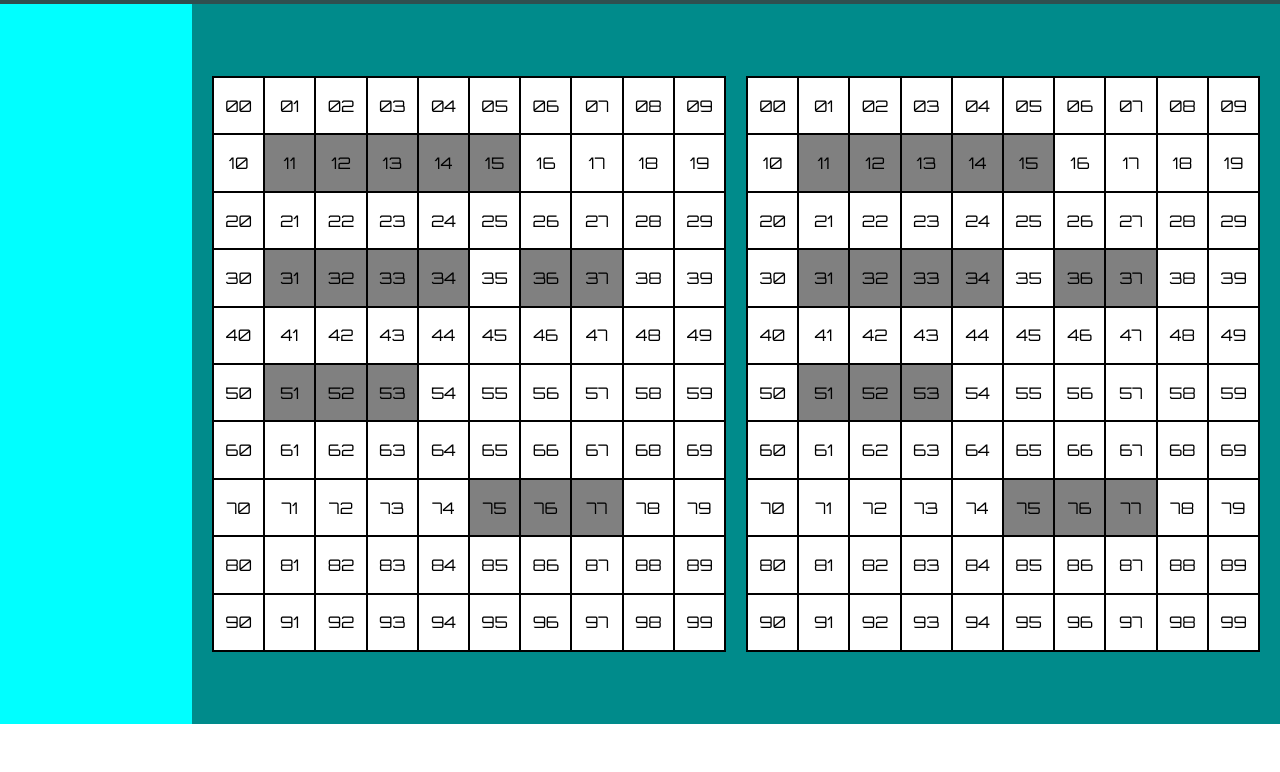
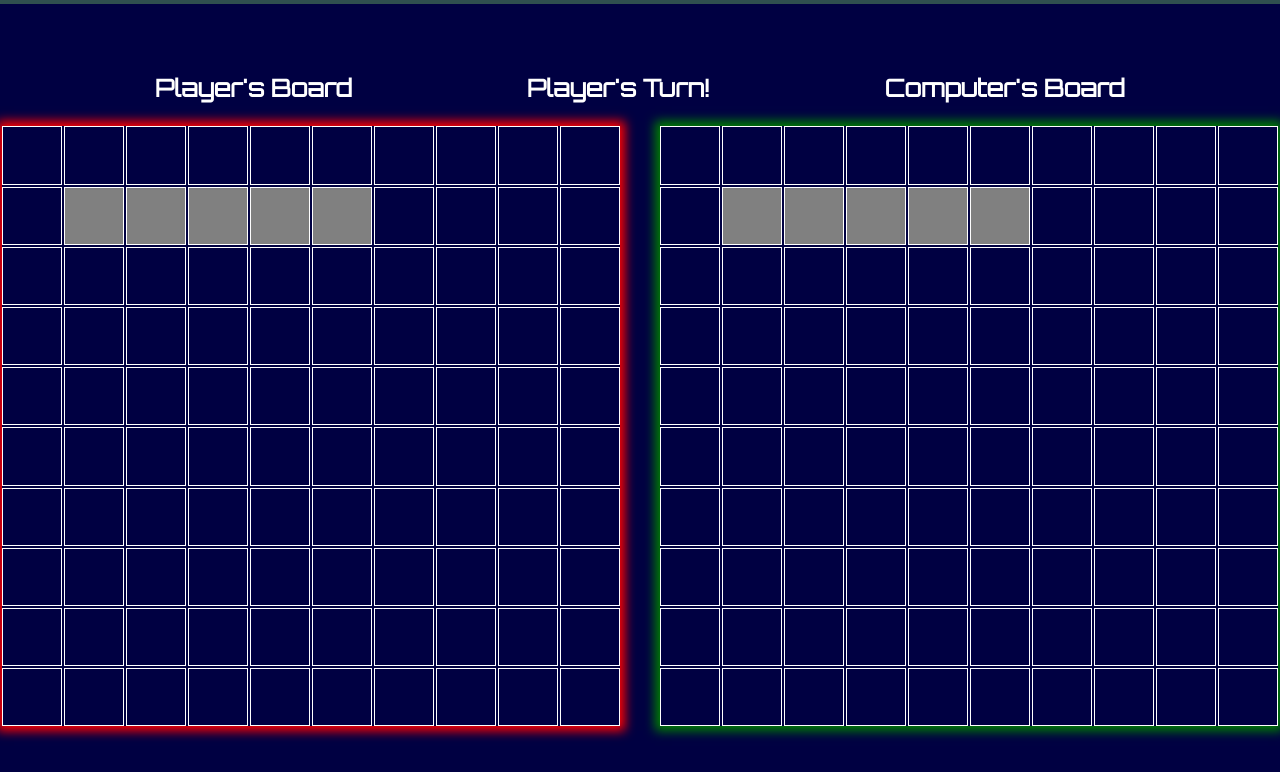
Before and after one commit to Shankk/battle-ship, a website with bundled scripts: page dist/index.html in a window 1280 px wide. Shown: the part 76-848 px from the top of the page. Before the commit the page ends 800 px from the top, so only its background shows below. Built offline with nearby package versions, Linux system fonts and the light colour scheme.

Commit message:
New visuals to understand misses, hits and game status.

```diff
--- a/src/gameboard.js
+++ b/src/gameboard.js
@@ -1,25 +1,32 @@
 import Player from "./player";
 import Ship from "./ship";
+import missIMG from "./images/Circle_White.png"
+import hitIMG from "./images/Circle_Red.png"
 
 export default class Gameboard {
-    constructor(size, owner, player, opponent) {
+    constructor(size, owner, player, opponent, gameStatus) {
         this.size = size
         this.owner = owner
         this.player = player
         this.opponent = opponent
-        this.attackHandler = (event) => this.receiveAttack(event, player, opponent)
+        this.gameStatus = gameStatus
+        this.attackHandler = (event) => this.receiveAttack(event)
         this.carrier = new Ship("Carrier",5, 1 , 1)
         this.battleship = new Ship("Battle ship",4, 3, 1)
         this.cruiser = new Ship("Cruiser", 3, 5, 1)
         this.submarine = new Ship("Submarine",3, 7, 5)
         this.destroyer = new Ship("Destroyer",2, 3, 6)
-        this.ships = [this.carrier,this.battleship,this.cruiser,this.submarine,this.destroyer]
-        //this.gameboardObjects = []
+        this.ships = [this.carrier]//,[this.battleship,this.cruiser,this.submarine,this.destroyer]
         this.gameboard = this.generateGameboard(this.size)
+        this.opponentGameBoard = document.createElement('grid');
     }
 
     getBoard() {
         return this.gameboard
+    }
+
+    assignEnemyGameBoard(gameboard) {
+        this.opponentGameBoard = gameboard
     }
 
     generateGameboard(size) {
@@ -34,16 +41,13 @@ export default class Gameboard {
                 let row = document.createElement('div');
                 row.className = 'row';
                 row.id = (k) + '' + (i)+ this.owner;
-                //this.gameboardObjects.push(row.id)
                 row.addEventListener('click', this.attackHandler)
-                row.textContent = (k) + '' + (i);
+                //row.textContent = (k) + '' + (i);
                 column.appendChild(row);
             }
             gameboard.appendChild(column);
         }
-        //console.log(this.gameboardObjects)
         return gameboard
-        //parent.appendChild(gameboard);
     }
 
     //Fix taking attacks and respond to misses.
@@ -52,22 +56,21 @@ export default class Gameboard {
     //since we are assigning the 'ships' to the coords. we also add an event listerner to respond
     //as if we are receivng the attack, otherwise we miss.
 
-    assignShipLocations() {
+
+
+    toggleShipLocations() {
         for(let ship in this.ships) {
             for(let object in this.ships[ship].getObjects()) {
                 let id = this.ships[ship].getObjects()[object] + this.owner
                 if(document.getElementById(id) != null) {
                     let element = document.getElementById(id)
                     element.style.backgroundColor = "grey"
-                    //element.removeEventListener('click', this.attackHandler)
-                    /* element.addEventListener('click', () => {
-                        this.ships[ship].takeHit()
-                        this.ships[ship].isShipSunk()
-                        element.style.backgroundColor = "red"
-                    }, {once: true}) */
-                }
-                else {
-                    console.log("error!, No Ship Object located there")
+                  /*   if(this.player.getTurnStatus() == false) {
+                        element.style.backgroundColor = "rgb(0,0,0,0.0)"
+                    }
+                    else {
+                        element.style.backgroundColor = "green"
+                    } */
                 }
             }
         }
@@ -77,39 +80,66 @@ export default class Gameboard {
         for(let ship in this.ships) {
             for(let object in this.ships[ship].getObjects()) {
                 let id = this.ships[ship].getObjects()[object]
-                //console.log(id)
                 if(position == id) {
-                    let element = document.getElementById(id + this.owner)
-                    element.style.backgroundColor = "red"
-                    console.log("There Is A Ship There!: " + id)
+                    this.ships[ship].takeHit()
+                    this.ships[ship].isShipSunk()
                     return true
-                }
-                else {
-                    console.log("error!, No Ship Object located there")
                 }
             }
         }
     }
 
-    receiveAttack(event, player, opponent) {
+    receiveAttack(event) {
         let element = document.getElementById(event.target.id)
         if(element != null) {
             let position = event.target.id.slice(0,2)
-            if(player.getTurnStatus()) return console.log("Cant Attack Your Board")
+            if(this.opponent.getTurnStatus() === false) return console.log("Cant Attack Your Board")
             else {
                 if(this.getShipLocation(position)) {
+                    const newHit = document.createElement('img')
+                    newHit.src = hitIMG
+                    newHit.width = newHit.height = 24
+                    element.appendChild(newHit)
+                    element.classList.add("hit")
                     console.log("You Hit a Enemy Ship!")
                 }
                 else {
-                    element.style.backgroundColor = "blue"
+                    const newMiss = document.createElement('img')
+                    newMiss.src = missIMG
+                    newMiss.width = newMiss.height = 24
+                    element.appendChild(newMiss)
+                    element.classList.add("hit")
                     console.log("Missed, No Ship Here")
                 }
-                player.toggleTurn()
-                opponent.toggleTurn()
+                this.forceThisBoardTurn()
+                this.isFleetDestroyed()
                 element.removeEventListener('click', this.attackHandler)
             }
         }
     }
 
+    isFleetDestroyed() {
+        let count = 0
+        for(let ship in this.ships) {
+            if(this.ships[ship].isShipSunk()){
+                count++
+            }
+        }
+        if(count >= this.ships.length) {
+            console.log(this.player.getName() + " has lost all of their fleet!")
+            this.player.disableAttacks()
+            this.opponent.disableAttacks()
+            this.gameStatus.textContent = this.opponent.getName() + " is the Winner!"
+        }
+    }
 
+    forceThisBoardTurn() {
+        this.player.toggleTurn() // Enables the Receivers Turn to Attack their opponent
+        this.opponent.disableAttacks() //Disables the Attackers Turn since they attacked
+        this.gameStatus.textContent = this.player.getName() + "'s Turn!"
+        this.gameboard.style.boxShadow = "0px 0px 10px 5px red";
+        this.opponentGameBoard.getBoard().style.boxShadow = "0px 0px 10px 5px green";
+        //this.toggleShipLocations()
+        //this.opponentGameBoard.toggleShipLocations()
+    }
 }
--- a/src/index.js
+++ b/src/index.js
@@ -2,17 +2,21 @@ import './styles.css'
 import Gameboard from "./gameboard";
 import Player from './player';
 
-const gameContent = document.getElementById('content')
+const gameContent = document.getElementById('gameBoards')
+const gameStatus = document.getElementById('gameStatus')
 const boardSize = 10
 
-const playerOne = new Player("Brian")
-const playerTwo = new Player("Marlon")
-const pOneGameboard = new Gameboard(boardSize, "p1", playerOne, playerTwo)
-const pTwoGameboard = new Gameboard(boardSize, "p2", playerTwo, playerOne)
+const playerOne = new Player("Player")
+const playerTwo = new Player("Computer")
+const pOneGameboard = new Gameboard(boardSize, "p1", playerOne, playerTwo,gameStatus)
+const pTwoGameboard = new Gameboard(boardSize, "p2", playerTwo, playerOne,gameStatus)
 
 gameContent.appendChild(pOneGameboard.getBoard())
-pOneGameboard.assignShipLocations()
+pOneGameboard.toggleShipLocations()
 gameContent.appendChild(pTwoGameboard.getBoard())
-pTwoGameboard.assignShipLocations()
+pTwoGameboard.toggleShipLocations()
 
-playerOne.toggleTurn()
+pOneGameboard.assignEnemyGameBoard(pTwoGameboard)
+pTwoGameboard.assignEnemyGameBoard(pOneGameboard)
+
+pOneGameboard.forceThisBoardTurn()
--- a/src/player.js
+++ b/src/player.js
@@ -1,7 +1,7 @@
 export default class Player {
     constructor(name) {
         this.name = name
-        this.ourTurn = false
+        this.turnStatus = false
     }
 
     getName() {
@@ -9,12 +9,14 @@ export default class Player {
     }
 
     getTurnStatus() {
-        return this.ourTurn
+        return this.turnStatus
     }
 
     toggleTurn() {
-        this.ourTurn = !this.ourTurn
-        if(this.ourTurn) return console.log("Player " + this.name + "'s Turn!")
+        this.turnStatus = !this.turnStatus
+    }
 
+    disableAttacks() {
+        this.turnStatus = false
     }
 }
--- a/src/ship.js
+++ b/src/ship.js
@@ -39,6 +39,7 @@ export default class Ship {
 
     isShipSunk() {
         if(this.hitCount >= this.length) this.isSunk = true
-        if(this.isSunk) return console.log(this.name + " is Destroyed")
+        if(this.isSunk) console.log(this.name + " is Destroyed")
+        return this.isSunk
     }
 }
--- a/src/styles.css
+++ b/src/styles.css
@@ -19,6 +19,11 @@ body {
     color: white;
     background-color: darkslategrey;
     padding: 20px;
+    text-align: center;
+}
+
+h2 {
+    color: white;
 }
 
 .main {
@@ -28,50 +33,65 @@ body {
     flex-flow: row nowrap;
 }
 
-.sidebar {
-    width: 15%;
+#content {
+    min-width: 1024px;
+    min-height: 768px;
+    width: 100%;
     height: 100%;
-    background-color: cyan;
-    padding-top: 5%;
-    gap: 5%;
+    background-color: rgb(0, 0, 66);
     display: flex;
-    flex-flow: column nowrap;
-    justify-content: flex-start;
-    align-items: center;
-}
-
-#content {
-    width: 85%;
-    height: 100%;
-    background-color: darkcyan;
-    padding: 0px 20px;
-    gap: 20px;
-    display: flex;
+    flex-flow: column;
     justify-content: center;
     align-items: center;
 }
 
+#gameInfo {
+    width: 100%;
+    height: 10%;
+    padding: 0px 0px;
+    gap: 20px;
+    display: flex;
+    flex-flow: row;
+    justify-content: space-evenly;
+    align-items: center;
+}
+
+#gameBoards {
+    width: 100%;
+    height: 100%;
+    padding: 0px 40px;
+    gap: 40px;
+    display: flex;
+    flex-flow: row nowrap;
+    justify-content: center;
+    align-items: center;
+    flex: 0;
+}
+
 .grid {
-    width: 50%;
-    height: 80%;
-    padding: 0px;
-    gap: 0px;
-    border-style: solid;
-    border-width: 1px;
+    width: 620px;
+    height: 600px;
+    padding: 0px 0px;
+    gap: 2px;
+    box-shadow: 0px 0px 10px 5px red;
     display: flex;
+    flex-flow: row nowrap;
+    justify-content: center;
+    align-items: center;
 }
 .column {
-    width: 100%;
-    height: 100%;
+    width: auto;
+    height: 600px;
+    gap: 2px;
     display: flex;
     flex-flow: column nowrap;
 }
 
 .row {
-    min-width: 50px;
-    height: 50px;
-    background: white;
+    width: 60px;
+    background: rgba(255, 255, 255, 0);
     border-style: solid;
+    border-color: white;
     border-width: 1px;
     text-align: center;
     display: flex;
@@ -79,6 +99,14 @@ body {
     align-items: center;
     justify-content: center;
     flex: 1;
+}
+
+.row:hover {
+    background-color: rgba(0, 255, 0, 0.5);
+}
+
+.hit:hover {
+    background-color: rgba(255, 0, 0, 0.5);
 }
 
 button {
```
Also changed, not shown: dist/516179e328173cba458e.png (added), dist/8ba09e73d58f433c0f96.png (added), dist/index.html, dist/main.js, src/images/Circle_Red.png (added), src/images/Circle_White.png (added).
